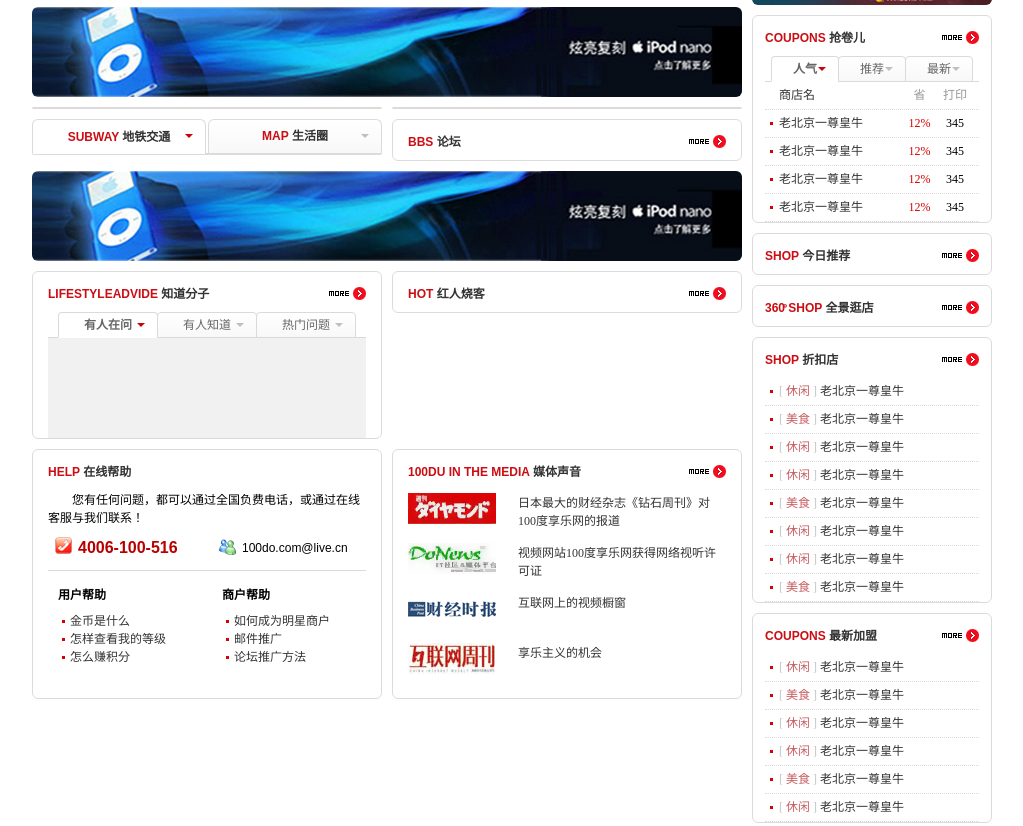
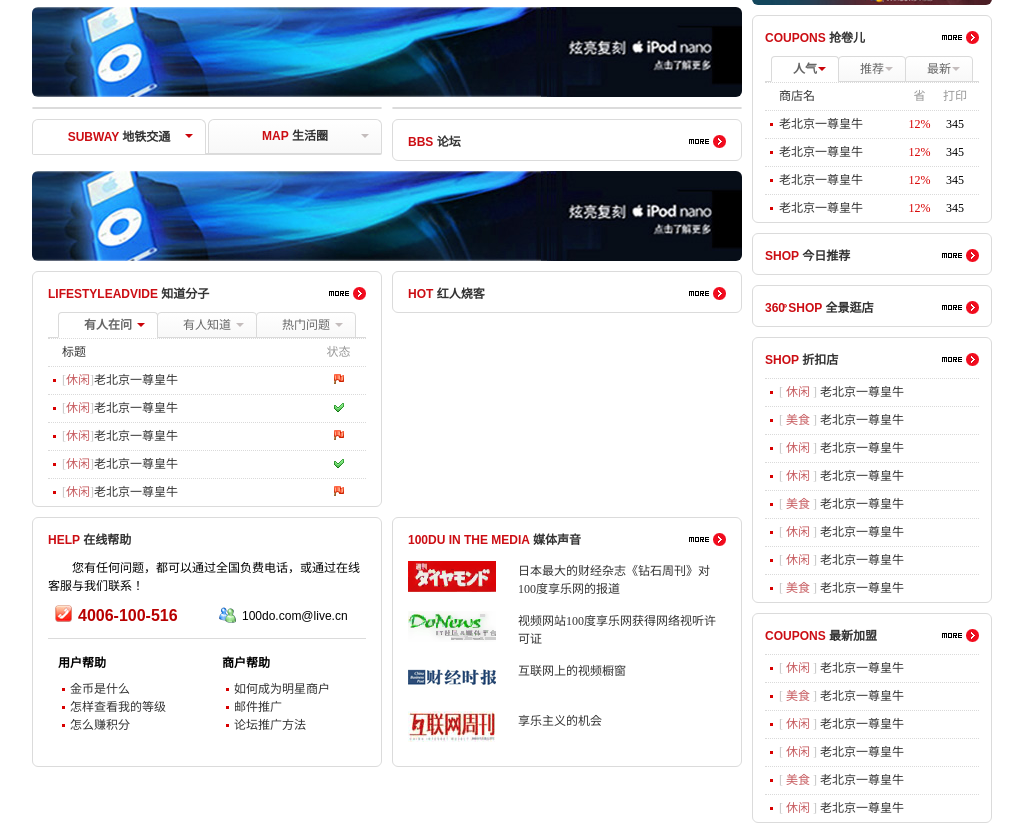
Before and after one commit to tangj1206/html5-senior, a plain HTML site: page 100du/index.html in a window 1280 px wide. Shown: the part 679-1505 px from the top of the page, without its empty margins (128-1151 px from the left). Drawn offline with Linux system fonts and the light colour scheme.

Commit message:
列表模块化

```diff
--- a/100du/css/style.css
+++ b/100du/css/style.css
@@ -940,7 +940,7 @@ body {
 .list_section li {
     height: 27px;
     line-height: 27px;
-    border-bottom: 1px dotted #dadada;
+    border-top: 1px dotted #dadada;
     background: url('../img/dot.gif') no-repeat 5px center;
     vertical-align: middle;
 }
@@ -979,20 +979,30 @@ body {
     text-align: center;
 }
 
-.list_section .title{background: none;}
-.list_section .title .col1{text-align: center;}
+.list_section .title {
+    background: none;
+}
 
-.list_section .col1 {
+.list_section .title .col1 {
+    text-align: center;
+}
+
+.list_section .color {
+    color: #d80000;
+}
+
+.side_section .col1 {
     width: 137px;
 }
 
-.list_section .col2 {
+.side_section .col2 {
     width: 35px;
 }
 
-.list_section .col3 {
+.side_section .col3 {
     width: 36px;
 }
-.list_section .color{
-    color: #d80000;
-}
+
+.section .col1{width: 273px;}
+.section .col2{width: 35px;}
+.section .col2 img{position: relative;top: 7px;}
--- a/100du/index.html
+++ b/100du/index.html
@@ -258,7 +258,45 @@
 							</li>
 						</ul>
 					</div>
-					<div style="height:100px;background:#f1f1f1;"></div>
+					<ul class="list_section">
+						<li class="title">
+							<span class="col1">
+								<a href="#">标题</a>
+							</span>
+							<span class="col2">状态</span>
+
+						</li>
+						<li>
+							<span class="col1">
+								<a href="#"><em>[<span>休闲</span>]</em>老北京一尊皇牛</a>
+							</span>
+							<span class="col2"><img src="./img/ico1.gif" alt=""></span>
+						</li>
+						<li>
+							<span class="col1">
+								<a href="#"><em>[<span>休闲</span>]</em>老北京一尊皇牛</a>
+							</span>
+							<span class="col2"><img src="./img/ico2.gif" alt=""></span>
+						</li>
+						<li>
+							<span class="col1">
+								<a href="#"><em>[<span>休闲</span>]</em>老北京一尊皇牛</a>
+							</span>
+							<span class="col2"><img src="./img/ico1.gif" alt=""></span>
+						</li>
+						<li>
+							<span class="col1">
+								<a href="#"><em>[<span>休闲</span>]</em>老北京一尊皇牛</a>
+							</span>
+							<span class="col2"><img src="./img/ico2.gif" alt=""></span>
+						</li>
+						<li>
+							<span class="col1">
+								<a href="#"><em>[<span>休闲</span>]</em>老北京一尊皇牛</a>
+							</span>
+							<span class="col2"><img src="./img/ico1.gif" alt=""></span>
+						</li>
+					</ul>
 				</div>
 				<div class="section fr">
 					<h2 class="main_title">
```
